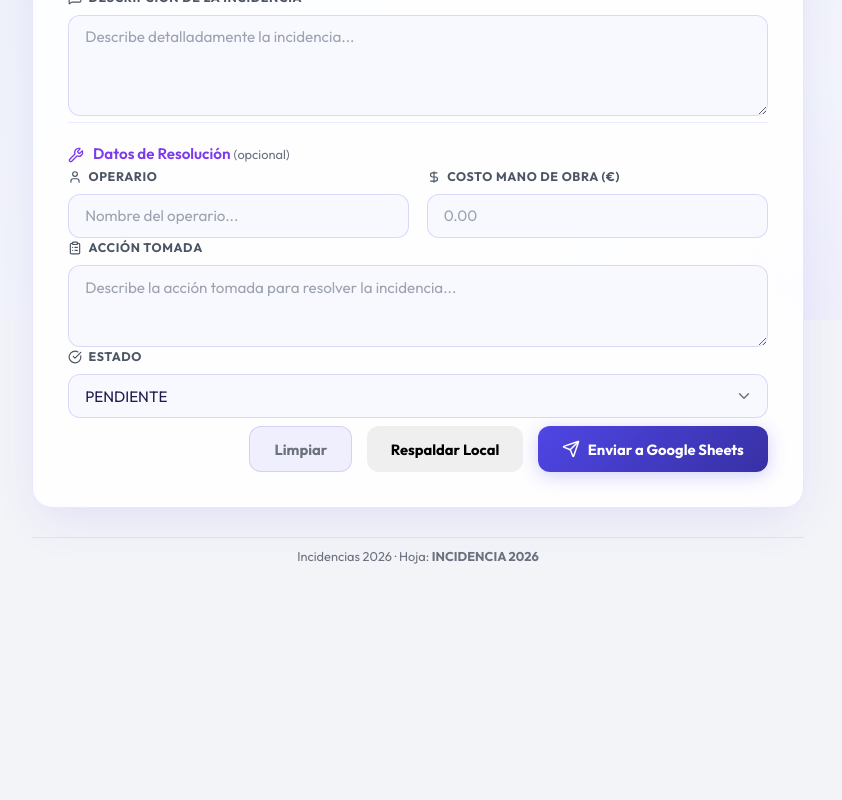
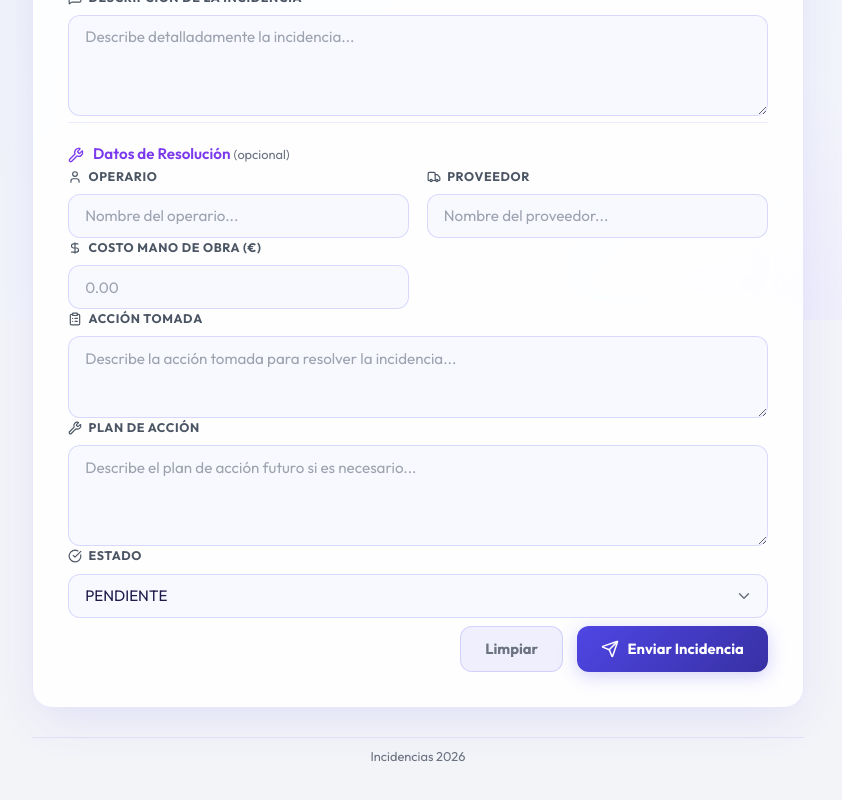
Before and after one commit to Arturex919/formulario_Incidencias, a React (Vite) app: page / in a window 1280 px wide. Shown: the part 480-1280 px from the top of the page, without its empty margins (222-1064 px from the left). Before the commit the page ends 1111 px from the top, so only its background shows below. Built offline with nearby package versions, Linux system fonts and the light colour scheme.

Commit message:
feat: implement incident reporting system with React frontend and Google Apps Script backend integration

```diff
--- a/src/App.jsx
+++ b/src/App.jsx
@@ -3,7 +3,7 @@ import { motion, AnimatePresence } from 'framer-motion';
 import {
   FileText, Send, CheckCircle, AlertCircle, ChevronDown,
   User, Home, Calendar, ClipboardList, Wrench, DollarSign,
-  MessageSquare, PlusCircle, Loader2, Moon, Sun
+  MessageSquare, PlusCircle, Loader2, Moon, Sun, Truck
 } from 'lucide-react';
 
 // ─── Opciones del desplegable (igual que en el Excel) ──────────────────────────
@@ -26,7 +26,7 @@ const CLASIFICACIONES = [
   "Otro",
 ];
 
-const ESTADOS_INICIALES = ["PENDIENTE", "EN PROCESO", "RESUELTO"];
+const ESTADOS_INICIALES = ["PENDIENTE", "RESUELTA"];
 
 const GOOGLE_SCRIPT_URL = "https://script.google.com/macros/s/AKfycbz3dwhI5x6PtcYdLzprRso31_tdWm64DROVFE4L8cDL65UUfyb9u5pgWoGbzUGgPTGI/exec";
 
@@ -40,8 +40,10 @@ const FORM_INICIAL = {
   clasificacionOtro: "",
   descripcion: "",
   operario: "",
+  proveedor: "",
   costoManoObra: "",
   accionTomada: "",
+  planAccion: "",
   estado: "PENDIENTE",
 };
 
@@ -85,7 +87,7 @@ export default function App() {
     }
 
     setLoading(true);
-    setStatus({ type: "info", msg: "Enviando a Google Sheets..." });
+    setStatus({ type: "info", msg: "Enviando incidencia..." });
 
     const payload = {
       "ref":                            form.ref,
@@ -93,9 +95,12 @@ export default function App() {
       "CLASIFICACION DE LA INCIDENCIA": clasificacionFinal,
       "DESCRIPCION DE LA INCIDENCIA":   form.descripcion,
       "OPERARIO":                       form.operario,
+      "PROVEEDOR":                      form.proveedor,
       "ESTADO":                         form.estado,
       "ACCION TOMADA":                  form.accionTomada,
+      "PLAN DE ACCION":                 form.planAccion,
       "FECHA":                          form.fecha,
+      "FECHA REPORTE INCIDENCIA":       form.fecha,
       "costo mano obra":                form.costoManoObra,
       "RESPONSABLE DEL REPORTE":        form.responsable,
     };
@@ -108,7 +113,7 @@ export default function App() {
       });
 
       // En modo no-cors no podemos leer la respuesta, pero si no hay error de red, asumimos éxito
-      setStatus({ type: "success", msg: "¡Incidencia enviada correctamente a Google Sheets!" });
+      setStatus({ type: "success", msg: "¡Tu reporte ha sido procesado correctamente!" });
       setShowSuccess(true);
       setForm(FORM_INICIAL);
       setTimeout(() => setShowSuccess(false), 4000);
@@ -119,18 +124,6 @@ export default function App() {
     } finally {
       setLoading(false);
     }
-  };
-
-  // Función para descargar una copia local si falla la red
-  const downloadBackup = () => {
-    const dataStr = "data:text/json;charset=utf-8," + encodeURIComponent(JSON.stringify(form, null, 2));
-    const downloadAnchorNode = document.createElement('a');
-    downloadAnchorNode.setAttribute("href", dataStr);
-    downloadAnchorNode.setAttribute("download", `incidencia_${form.propiedad || 'sin_nombre'}_${form.fecha}.json`);
-    document.body.appendChild(downloadAnchorNode);
-    downloadAnchorNode.click();
-    downloadAnchorNode.remove();
-    setStatus({ type: "info", msg: "Copia de seguridad descargada localmente." });
   };
 
   return (
@@ -146,7 +139,7 @@ export default function App() {
             exit={{ opacity: 0, y: -30 }}
           >
             <CheckCircle size={20} />
-            ¡Incidencia registrada en la hoja "Incidencia 2026"!
+            ¡La incidencia se ha guardado correctamente!
           </motion.div>
         )}
       </AnimatePresence>
@@ -313,12 +306,27 @@ export default function App() {
                 value={form.operario} onChange={handleChange} />
             </div>
             <div className="field-group">
+              <label htmlFor="proveedor">
+                <Truck size={14} /> Proveedor
+              </label>
+              <input id="proveedor" name="proveedor" type="text"
+                placeholder="Nombre del proveedor..."
+                value={form.proveedor} onChange={handleChange} />
+            </div>
+          </div>
+
+          {/* FILA 4 */}
+          <div className="form-grid">
+            <div className="field-group">
               <label htmlFor="costoManoObra">
                 <DollarSign size={14} /> Costo mano de obra (€)
               </label>
               <input id="costoManoObra" name="costoManoObra" type="number"
                 min="0" step="0.01" placeholder="0.00"
                 value={form.costoManoObra} onChange={handleChange} />
+            </div>
+            <div className="field-group">
+              {/* Espacio reservado o campo extra si fuese necesario */}
             </div>
           </div>
 
@@ -330,6 +338,16 @@ export default function App() {
             <textarea id="accionTomada" name="accionTomada" rows={3}
               placeholder="Describe la acción tomada para resolver la incidencia..."
               value={form.accionTomada} onChange={handleChange} />
+          </div>
+
+          {/* PLAN DE ACCIÓN */}
+          <div className="field-group full-width">
+            <label htmlFor="planAccion">
+              <Wrench size={14} /> Plan de acción
+            </label>
+            <textarea id="planAccion" name="planAccion" rows={4}
+              placeholder="Describe el plan de acción futuro si es necesario..."
+              value={form.planAccion} onChange={handleChange} />
           </div>
 
           {/* ESTADO */}
@@ -370,20 +388,17 @@ export default function App() {
               onClick={() => { setForm(FORM_INICIAL); setStatus({ type: "", msg: "" }); }}>
               Limpiar
             </button>
-            <button type="button" className="btn btn-backup" onClick={downloadBackup}>
-              Respaldar Local
-            </button>
             <button type="submit" className="btn btn-primary" disabled={loading}>
               {loading
                 ? <><Loader2 size={18} className="spin" /> Enviando...</>
-                : <><Send size={18} /> Enviar a Google Sheets</>}
+                : <><Send size={18} /> Enviar Incidencia</>}
             </button>
           </div>
         </form>
       </motion.div>
 
       <footer className="app-footer">
-        Incidencias 2026 · Hoja: <strong>INCIDENCIA 2026</strong>
+        Incidencias 2026
       </footer>
     </div>
   );
--- a/src/index.css
+++ b/src/index.css
@@ -383,6 +383,16 @@ input[type="date"]::-webkit-calendar-picker-indicator {
   transition: border-color 0.25s, box-shadow 0.25s, background 0.35s;
 }
 
+[data-theme="dark"] .select-wrap select {
+  background: var(--input-bg);
+  color: var(--text-main);
+}
+
+[data-theme="dark"] .select-wrap select option {
+  background: #ffffff;
+  color: #1e1b4b;
+}
+
 .select-wrap select.placeholder { color: var(--text-placeholder); }
 
 .select-wrap select:focus {
```
Also changed, not shown: 1 other file (tests, documents, lock files or other folders).
